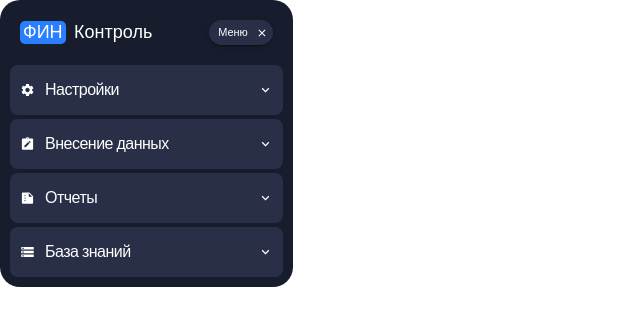
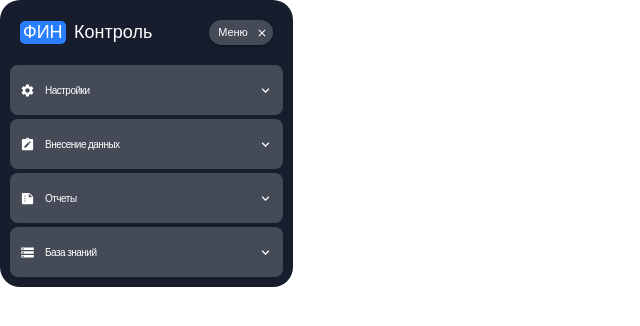
Before and after one commit to Lehano-A/financial-control-test-work, a React (Create React App) app: page / in a window 1280 px wide. Shown: the top 326 px of the page, without its empty margins (0-640 px from the left). Built offline with nearby package versions, Linux system fonts and the light colour scheme; a web font is replaced by a local one.

Commit message:
Добавляет глобальные стили и обновляет палитру

```diff
--- a/src/components/theme/theme.tsx
+++ b/src/components/theme/theme.tsx
@@ -1,19 +1,34 @@
 import { createTheme } from '@mui/material/styles';
+import { GlobalStyles } from '@mui/material';
 import '@fontsource/roboto/300.css';
 import '@fontsource/roboto/400.css';
 import '@fontsource/roboto/500.css';
 import '@fontsource/roboto/700.css';
 
 const palette = {
-  primary: { main: '#171d2d', light: '#292f46' },
+  primary: {
+    main: '#171d2d',
+    shades: {
+      600: '#686e8f',
+      800: '#292f46',
+    },
+  },
   secondary: { main: '#297fff', light: '#eef5ff' },
   accent: { main: '#ff6b19' },
   bg: { main: '#eff1f3' },
-  shadesGrey: {
-    200: '#fafafa',
-    300: '#f8f8fa',
-    400: '#eff1f3',
-    500: '#e7eae9',
+
+  shades: {
+    grey: {
+      200: '#fafafa',
+      300: '#f8f8fa',
+      400: '#eff1f3',
+      500: '#e7eae9',
+    },
+  },
+
+  text: {
+    primary: '#000',
+    secondary: '#585858',
   },
 };
 
@@ -43,4 +58,21 @@ const theme = createTheme({
   },
 });
 
+const globalStyles = (
+  <GlobalStyles
+    styles={() => ({
+      html: {
+        fontSize: '10px',
+      },
+      h2: {
+        margin: 0,
+      },
+      dd: {
+        margin: 0,
+      },
+    })}
+  />
+);
+
 export default theme;
+export { globalStyles };
--- a/src/index.tsx
+++ b/src/index.tsx
@@ -3,7 +3,7 @@ import ReactDOM from 'react-dom/client';
 import './index.css';
 import App from './components/App/App';
 import { ThemeProvider, CssBaseline } from '@mui/material';
-import theme from './components/theme/theme';
+import theme, { globalStyles } from './components/theme/theme';
 
 const root = ReactDOM.createRoot(
   document.getElementById('root') as HTMLElement,
@@ -13,6 +13,7 @@ root.render(
   <React.StrictMode>
     <ThemeProvider theme={theme}>
       <CssBaseline />
+      {globalStyles}
       <App />
     </ThemeProvider>
   </React.StrictMode>,
```
